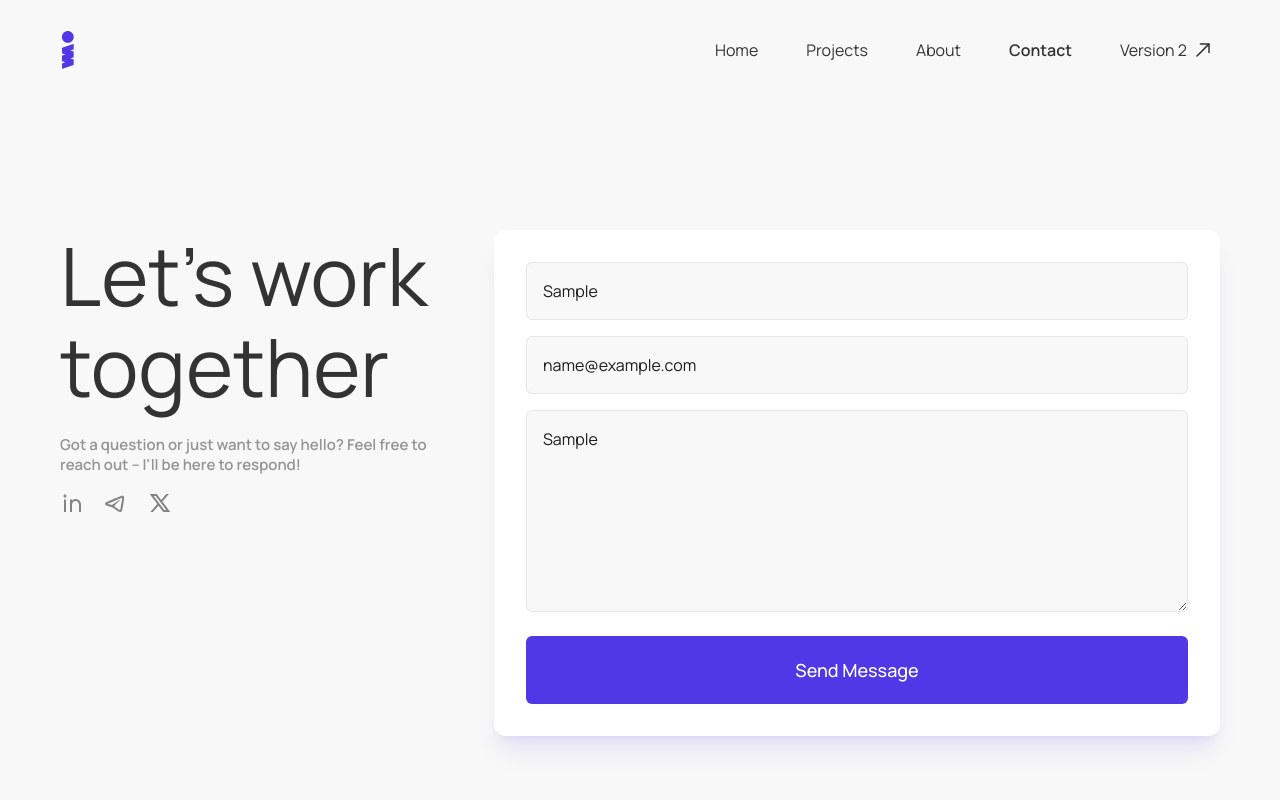
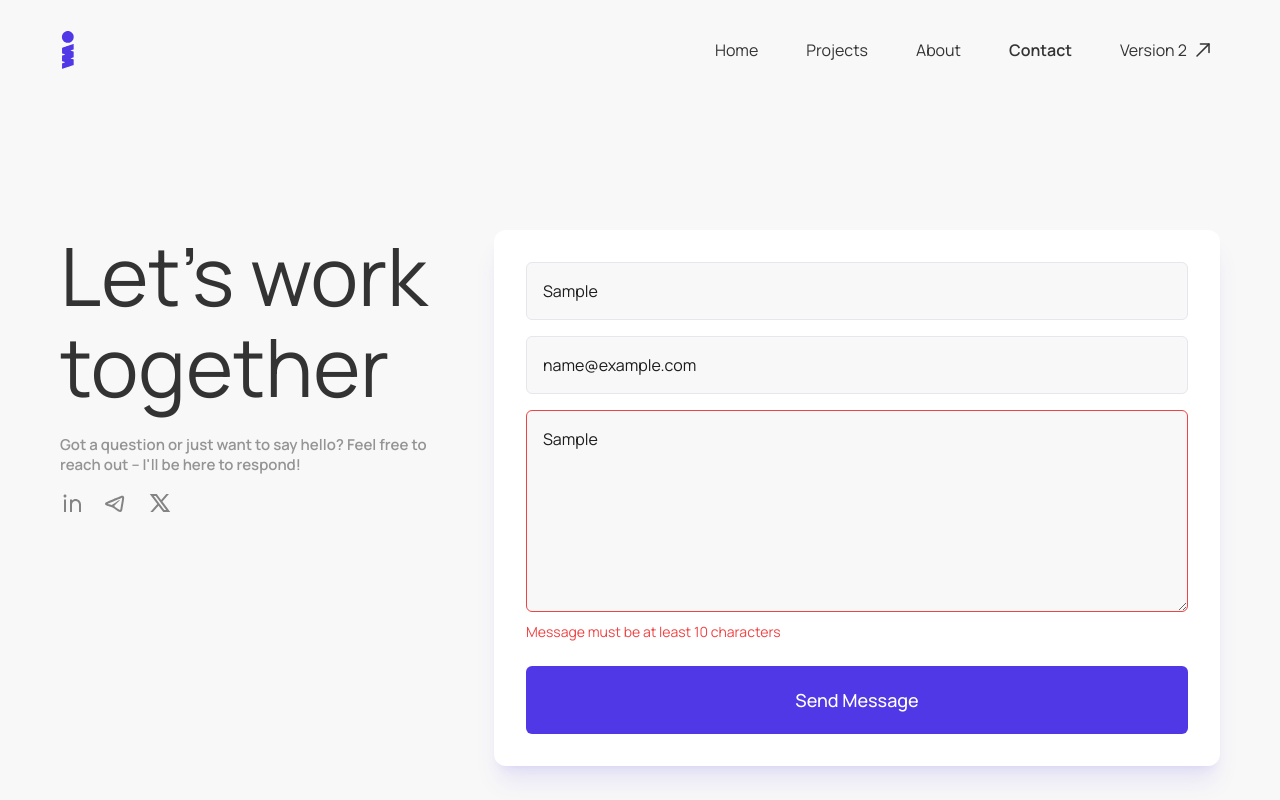
Before and after one commit to Israel-2002/portfolio-v3, a React (Vite) app: page /contact in a window 1280 px wide. Both pictures are taken after typing "Sample", "name@example.com", "Sample" into the empty fields and a click on the button "Send Message". Shown: the top 800 px of the page. Built offline with nearby package versions, Linux system fonts and the light colour scheme.

Commit message:
integrated form validation with formik and yup

```diff
--- a/src/pages/contact/Form.jsx
+++ b/src/pages/contact/Form.jsx
@@ -1,30 +1,104 @@
 import Button from "@/components/Button";
+import { cn } from "@/lib/cn";
+import { useFormik } from "formik";
+import * as Yup from "yup";
+
+const schema = Yup.object({
+  fullname: Yup.string()
+    .required("Full name is required")
+    .min(2, "Full name must be at least 2 characters")
+    .max(50, "Full name must be 50 characters or less"),
+
+  email: Yup.string()
+    .required("Email is required")
+    .email("Enter a valid email address"),
+
+  message: Yup.string()
+    .required("Message is required")
+    .min(10, "Message must be at least 10 characters")
+    .max(500, "Message cannot exceed 500 characters"),
+});
 
 const Form = () => {
+  const formik = useFormik({
+    initialValues: {
+      fullname: "",
+      email: "",
+      message: "",
+    },
+
+    validationSchema: schema,
+
+    onSubmit: (values) => {
+      console.log(values);
+    },
+  });
+
   return (
     <div className="mx-auto w-full max-w-[620px] rounded-xl bg-white p-5 shadow-xl shadow-primary/10 md:p-6 lg:max-w-none lg:p-8">
-      <form>
+      <form onSubmit={formik.handleSubmit}>
         <div className="mb-6 grid gap-4">
+          <div>
             <input
+              {...formik.getFieldProps("fullname")}
               type="text"
               placeholder="Full Name"
-            className="w-full rounded-md border border-gray-200 bg-[#F8F8F8] px-4 py-3 text-matte-black focus:border-transparent focus:outline-primary lg:py-4"
+              className={cn(
+                "w-full rounded-md border border-gray-200 bg-[#F8F8F8] px-4 py-3 text-matte-black focus:border-transparent focus:outline-primary lg:py-4",
+                formik.errors.fullname
+                  ? "border-red-500 focus:outline-red-500"
+                  : "",
+              )}
             />
 
+            {formik.touched && formik.errors.fullname && (
+              <p className="mt-1 text-sm text-red-500">
+                {formik.errors.fullname}
+              </p>
+            )}
+          </div>
+
+          <div>
             <input
+              {...formik.getFieldProps("email")}
               type="email"
               placeholder="Email"
-            className="w-full rounded-md border border-gray-200 bg-[#F8F8F8] px-4 py-3 text-matte-black focus:border-transparent focus:outline-primary lg:py-4"
+              className={cn(
+                "w-full rounded-md border border-gray-200 bg-[#F8F8F8] px-4 py-3 text-matte-black focus:border-transparent focus:outline-primary lg:py-4",
+                formik.errors.email
+                  ? "border-red-500 focus:outline-red-500"
+                  : "",
+              )}
             />
 
+            {formik.touched && formik.errors.email && (
+              <p className="mt-1 text-sm text-red-500">{formik.errors.email}</p>
+            )}
+          </div>
+
+          <div>
             <textarea
+              {...formik.getFieldProps("message")}
               rows={7}
               placeholder="Leave me a message"
-            className="w-full rounded-md border border-gray-200 bg-[#F8F8F8] px-4 py-3 text-matte-black focus:border-transparent focus:outline-primary lg:py-4"
+              className={cn(
+                "w-full rounded-md border border-gray-200 bg-[#F8F8F8] px-4 py-3 text-matte-black focus:border-transparent focus:outline-primary lg:py-4",
+                formik.errors.message
+                  ? "border-red-500 focus:outline-red-500"
+                  : "",
+              )}
             ></textarea>
+
+            {formik.touched && formik.errors.message && (
+              <p className="mt-1 text-sm text-red-500">
+                {formik.errors.message}
+              </p>
+            )}
+          </div>
         </div>
 
         <Button
+          type="submit"
           label="Send Message"
           className="w-full rounded-md hover:bg-primary/95"
         />
```
Lines whose indentation alone changed are shown as unchanged.
